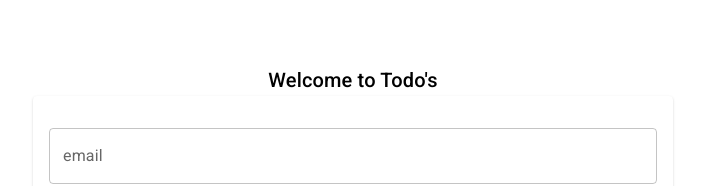
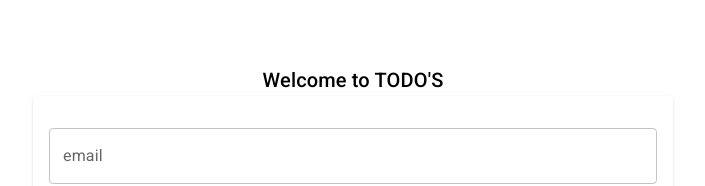
Before and after one commit to sitaramxcube/todo-list, a React (Create React App) app: page /login in a window 1280 px wide. Shown: the top 186 px of the page, without its empty margins (287-992 px from the left). Built offline with nearby package versions, Linux system fonts and the light colour scheme.

Commit message:
spell mistake removed

```diff
--- a/src/components/NavBar.tsx
+++ b/src/components/NavBar.tsx
@@ -118,7 +118,7 @@ const NavBar = () => {
               }}
               onClick={navigateToDashboard}
             >
-              LOGO
+              TODO'S
             </Typography>
             <Box
               sx={{ flexGrow: 1, display: { xs: "none", md: "flex" } }}
--- a/src/pages/Dashboard.tsx
+++ b/src/pages/Dashboard.tsx
@@ -146,7 +146,7 @@ const Dashboard = () => {
       </Box>
       {showModal && (
         <Modal
-          title="Create Toto"
+          title="Create Todo"
           body={renderFormData()}
           onModalClose={(data) => {
             // setShowModal(false)
--- a/src/pages/Login.tsx
+++ b/src/pages/Login.tsx
@@ -57,7 +57,7 @@ const Login = () => {
         <Grid size={{ md: 6, sm: 12 }}>
           <Box marginTop={"10%"}>
             <Typography align="center" variant="h6">
-              Welcome to Todo's
+              Welcome to TODO'S
             </Typography>
             <Card>
               <CardContent>
```
